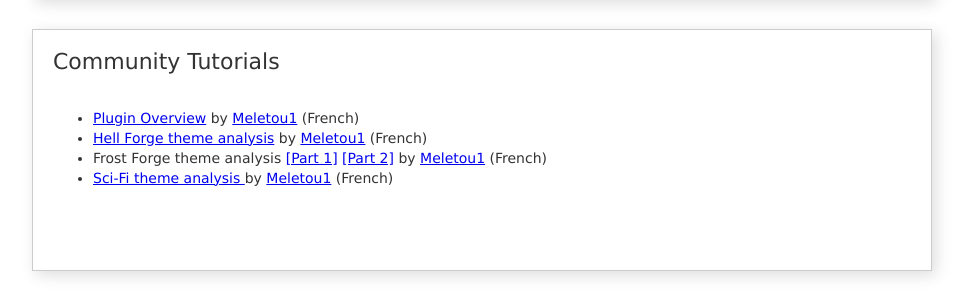
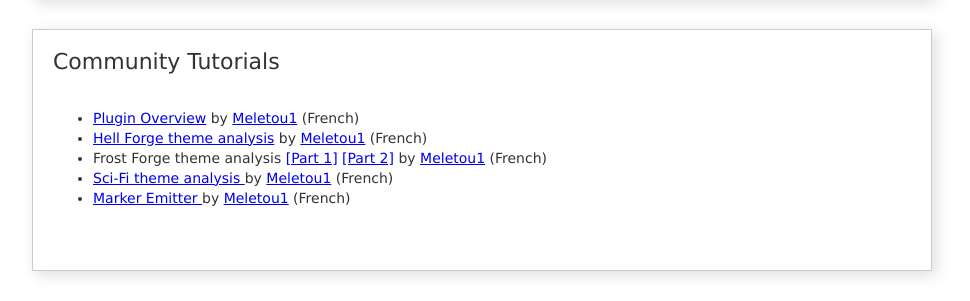
Before and after one commit to coderespawn/dungeon-architect-quick-start-ue4, a plain HTML site: page Docs/VideoTutorials.html in a window 1280 px wide. Shown: the part 6583-6884 px from the top of the page, without its empty margins (158-1128 px from the left). Drawn offline with Linux system fonts and the light colour scheme.

Commit message:
Added a new community video by Meletou1

```diff
--- a/Docs/VideoTutorials.html
+++ b/Docs/VideoTutorials.html
@@ -62,7 +62,7 @@
 				<li><a href="https://www.youtube.com/watch?v=HpcfgjcLZts">Hell Forge theme  analysis</a> by <a href="https://www.youtube.com/channel/UCkNNAGtvJ7Bme_iEdYBIWtw">Meletou1</a> (French)</li>
 				<li>Frost Forge theme analysis <a href="https://www.youtube.com/watch?v=J0xGBjh9V2w">[Part 1]</a> <a href="https://www.youtube.com/watch?v=x8ILjw6nVFw">[Part 2]</a> by <a href="https://www.youtube.com/channel/UCkNNAGtvJ7Bme_iEdYBIWtw">Meletou1</a> (French)</li>
 				<li><a href="https://www.youtube.com/watch?v=y0wh0W1u_2A">Sci-Fi theme analysis </a> by <a href="https://www.youtube.com/channel/UCkNNAGtvJ7Bme_iEdYBIWtw">Meletou1</a> (French)</li>
-
+				<li><a href="https://www.youtube.com/watch?v=3tv0dCvh_qc">Marker Emitter </a> by <a href="https://www.youtube.com/channel/UCkNNAGtvJ7Bme_iEdYBIWtw">Meletou1</a> (French)</li>
 			</ul>
 		</div>
 	</div>
```
